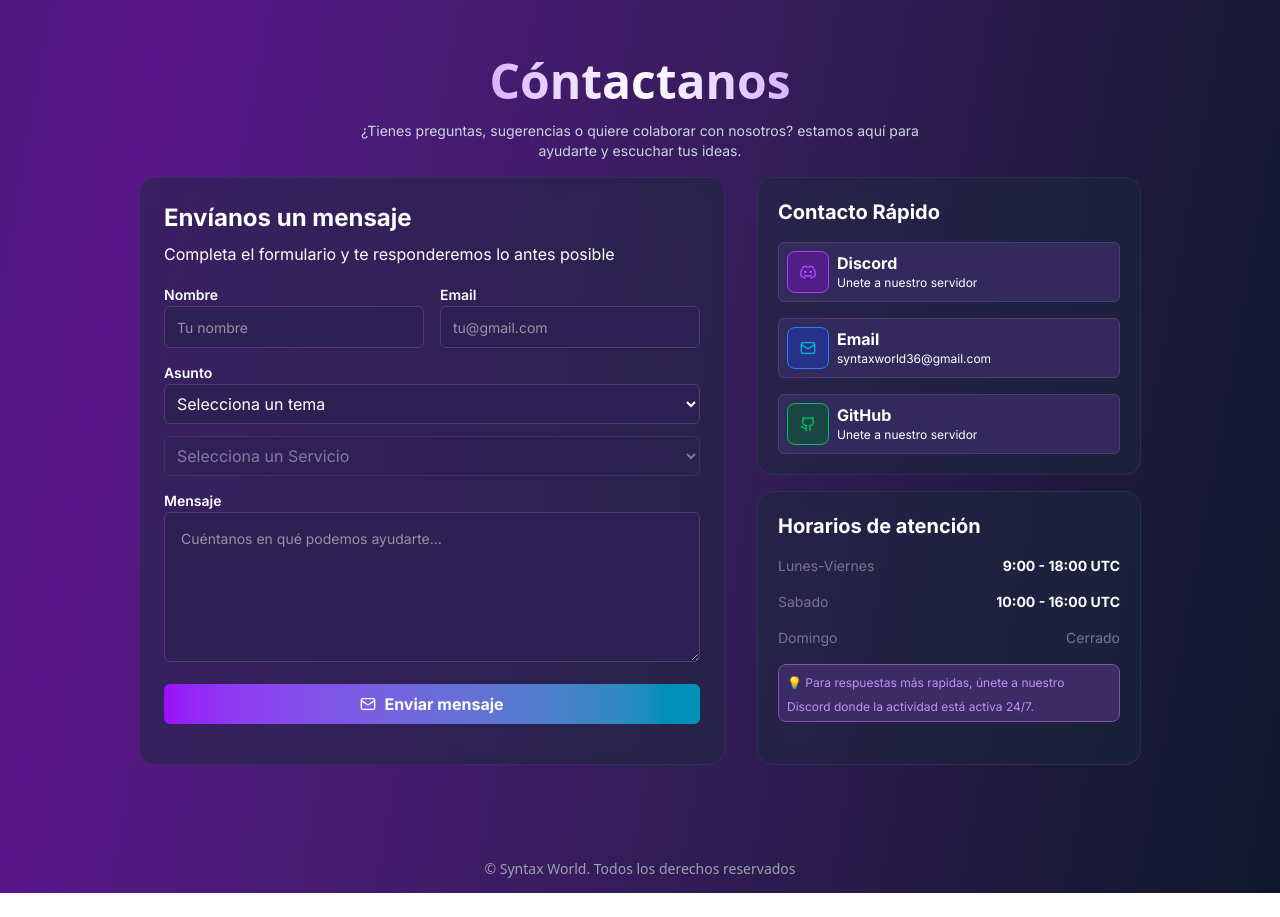
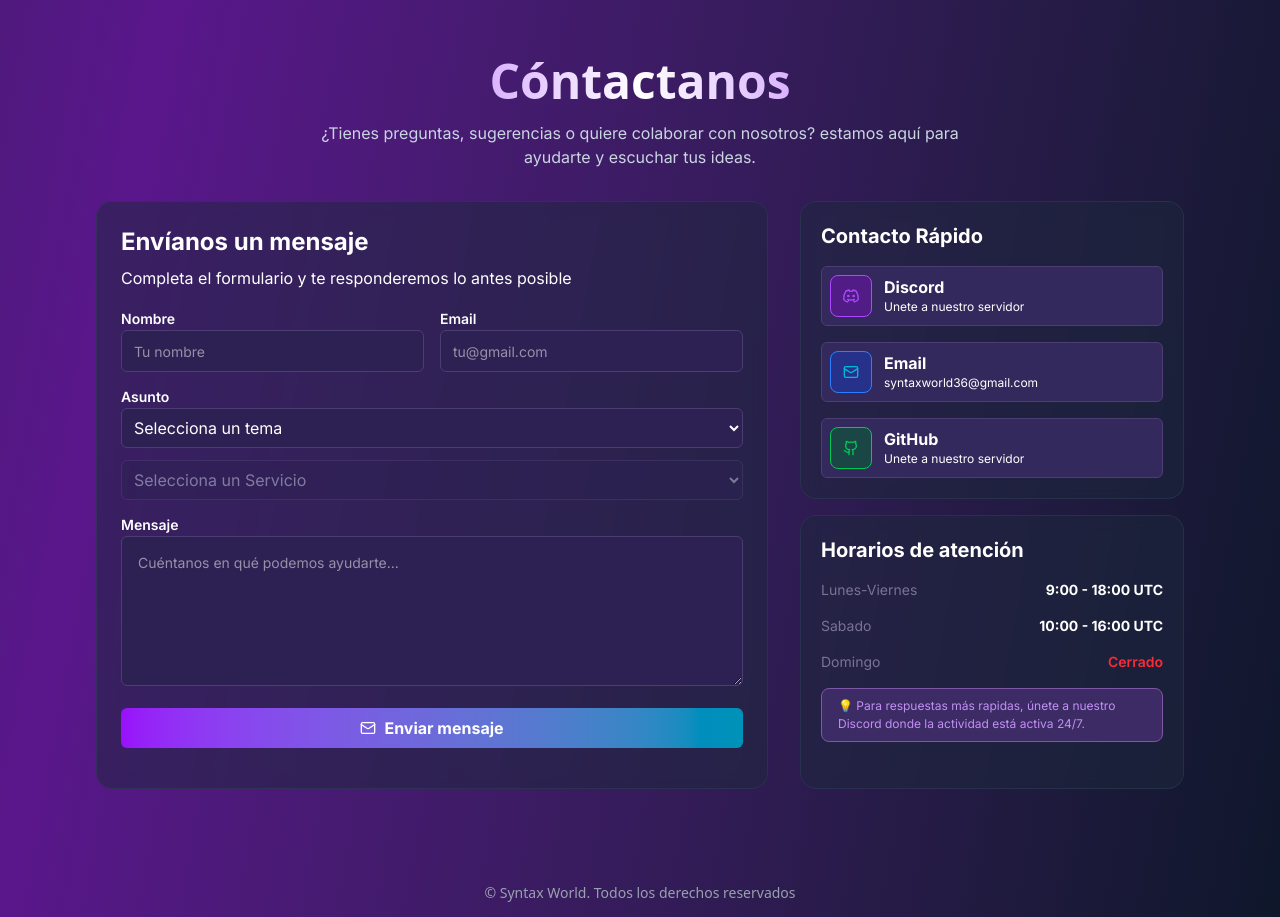
Before and after one commit to Anti-VibeCoders/Syntax-Worlds-Presentation, a React (Vite) app: page / in a window 1280 px wide. Shown: the part 6160-7077 px from the top of the page. Before the commit the page ends 7053 px from the top, so only its background shows below. Built offline with nearby package versions, Linux system fonts and the light colour scheme.

Commit message:
fix: change label to their respective tag

```diff
--- a/src/components/Conctacs.jsx
+++ b/src/components/Conctacs.jsx
@@ -2,21 +2,21 @@ import Message from "./Message";
 import FastConctacs from "./FastConctacs";
 import WorkingHours from "./WorkingHours";
 
-function Conctacs(){
-    return(
+function Conctacs() {
+    return (
         <>
-     <div className="flex flex-col gap-4 items-center justify-center w-full py-20">
+            <div className="contact-container flex flex-col gap-8 items-center justify-center w-full py-20" id="contact-container">
                 <div className="flex flex-col gap-4 text-center w-full items-center overflow-hidden">
-            <label className="text-5xl font-bold bg-gradient-to-r from-purple-300 via-white to-purple-300 bg-clip-text text-transparent text-center max-lg:text-4xl max-md:text-3xl max-sm:text-3xl">Cóntactanos</label>
-            <p className="text-sm text-slate-300 font-inter max-w-[70ch] mx-auto text-center max-sm:px-4">¿Tienes preguntas, sugerencias o quiere colaborar con nosotros? estamos aquí para ayudarte y escuchar tus ideas.</p>
+                    <h2 className="text-5xl font-bold bg-gradient-to-r from-purple-300 via-white to-purple-300 bg-clip-text text-transparent text-center max-lg:text-4xl max-md:text-3xl max-sm:text-3xl ;leading-normal">Cóntactanos</h2>
+                    <p className="text-base max-md:text-base text-slate-300 font-inter max-w-[70ch] mx-auto text-center max-sm:px-4">¿Tienes preguntas, sugerencias o quiere colaborar con nosotros? estamos aquí para ayudarte y escuchar tus ideas.</p>
                 </div>
                 <div className=" max-xl:px-6 max-md:flex-col max-md:items-center flex justify-center gap-8 text-white font-inter w-full">
-        <div className="max-md:w-full">
-            <Message/>
+                    <div className="max-md:w-full w-2xl">
+                        <Message />
                     </div>
                     <div className="flex flex-col gap-4 items-center w-sm max-md:w-full">
-            <FastConctacs/>
-            <WorkingHours/>
+                        <FastConctacs />
+                        <WorkingHours />
                     </div>
                 </div>
             </div>
--- a/src/components/FastConctacs.jsx
+++ b/src/components/FastConctacs.jsx
@@ -3,35 +3,35 @@ function FastConctacs(){
 
     return(
         <>
-        <div className="max-md:w-full flex flex-col gap-4 bg-slate-800/50 backdrop-blur-sm border-slate-700/50 border text-white rounded-2xl p-5 w-full h-full font-inter">
+        <div className="max-md:w-full cursor-pointer flex flex-col gap-4 bg-slate-800/50 backdrop-blur-sm border-slate-700/50 border text-white rounded-2xl p-5 w-full h-full font-inter">
             <b className="text-xl">Contacto Rápido</b>
-            <div className="flex gap-2 bg-[#34295c] border border-[#4C3E73] rounded-md p-2 w-auto h-auto">
-                <div className="card-icon stroke-puyrple-500 text-purple-500 bg-purple-800/50 p-3 border border-purple-500 rounded-lg">
+            <div className="flex gap-3 bg-[#34295c] border border-[#4C3E73] rounded-md p-2 w-auto h-auto">
+                <div className="card-icon stroke-puyrple-500 text-purple-500 bg-purple-800/50 p-3 border border-purple-500 rounded-lg ">
                     <svg xmlns="http://www.w3.org/2000/svg" width="16" height="16" viewBox="0 0 24 24"><g fill="none" stroke="currentColor" stroke-linecap="round" stroke-linejoin="round" stroke-width="2"><path d="M9 3q-2.5.5-5 2q-3 5-3 12q2 2.5 6 4q1-1.5 1.5-3.5M7 17q5 2 10 0m-1.5.5q.5 2 1.5 3.5q4-1.5 6-4q0-7-3-12q-2.5-1.5-5-2l-1 2q-2-.5-4 0L9 3"/><circle cx="8" cy="12" r="1"/><circle cx="16" cy="12" r="1"/></g></svg>
                 </div>
                 <div className="flex flex-col">
                     <b>Discord</b>
-                    <label className="text-xs">Unete a nuestro servidor</label>
+                    <span className="text-xs">Unete a nuestro servidor</span>
                 </div>
             </div>
 
-            <div className="flex gap-2 bg-[#34295c] border border-[#4C3E73] rounded-md p-2 w-auto h-auto">
+            <div className="flex cursor-pointer gap-3 bg-[#34295c] border border-[#4C3E73] rounded-md p-2 w-auto h-auto">
                 <div className="card-icon stroke-blue-500 text-cyan-500 bg-blue-800/50 p-3 border border-blue-500 rounded-lg">
                 <svg xmlns="http://www.w3.org/2000/svg" width="16" height="16" viewBox="0 0 24 24" fill="none" stroke="currentColor" stroke-width="2" stroke-linecap="round" stroke-linejoin="round" class="lucide lucide-mail-icon lucide-mail"><path d="m22 7-8.991 5.727a2 2 0 0 1-2.009 0L2 7"/><rect x="2" y="4" width="20" height="16" rx="2"/></svg>
                 </div>
                 <div className="flex flex-col">
                     <b>Email</b>
-                    <label className="text-xs">syntaxworld36@gmail.com</label>
+                    <span className="text-xs">syntaxworld36@gmail.com</span>
                 </div>
             </div>
 
-            <div className="flex gap-2 bg-[#34295c] border border-[#4C3E73] rounded-md p-2 w-auto h-auto" onClick={WindowGithub}>
+            <div className="flex cursor-pointer gap-3 bg-[#34295c] border border-[#4C3E73] rounded-md p-2 w-auto h-auto" onClick={WindowGithub}>
                 <div className="card-icon stroke-green-500 text-green-500 bg-green-800/50 p-3 border border-green-500 rounded-lg">
                     <svg xmlns="http://www.w3.org/2000/svg" width="16" height="16" viewBox="0 0 24 24" fill="none" stroke="currentColor" stroke-width="2" stroke-linecap="round" stroke-linejoin="round" class="lucide lucide-github-icon lucide-github"><path d="M15 22v-4a4.8 4.8 0 0 0-1-3.5c3 0 6-2 6-5.5.08-1.25-.27-2.48-1-3.5.28-1.15.28-2.35 0-3.5 0 0-1 0-3 1.5-2.64-.5-5.36-.5-8 0C6 2 5 2 5 2c-.3 1.15-.3 2.35 0 3.5A5.403 5.403 0 0 0 4 9c0 3.5 3 5.5 6 5.5-.39.49-.68 1.05-.85 1.65-.17.6-.22 1.23-.15 1.85v4"/><path d="M9 18c-4.51 2-5-2-7-2"/></svg>
                 </div>
                 <div className="flex flex-col">
                     <b>GitHub</b>
-                    <label className="text-xs">Unete a nuestro servidor</label>
+                    <span className="text-xs">Unete a nuestro servidor</span>
                 </div>
             </div>
 
--- a/src/components/WorkingHours.jsx
+++ b/src/components/WorkingHours.jsx
@@ -1,19 +1,19 @@
-function WorkingHours(){
-    return(
+function WorkingHours() {
+    return (
         <>
             <div className=" max-md:w-full flex flex-col gap-4 bg-slate-800/50 backdrop-blur-sm border-slate-700/50 border text-white rounded-2xl p-5 w-full h-full font-inter">
                 <b className="text-xl">Horarios de atención</b>
                 <div className="flex justify-between text-sm">
-                <label className="text-[#7a7396]">Lunes-Viernes</label><b>9:00 - 18:00 UTC</b>
+                    <span className="text-[#7a7396]">Lunes-Viernes</span><b>9:00 - 18:00 UTC</b>
                 </div>
                 <div className="flex justify-between text-sm">
-                <label className="text-[#7a7396]">Sabado</label><b>10:00 - 16:00 UTC</b>
+                    <span className="text-[#7a7396]">Sabado</span><b>10:00 - 16:00 UTC</b>
                 </div>
                 <div className="flex justify-between text-sm text-[#7a7396]">
-                <label>Domingo</label><label>Cerrado</label>
+                    <span>Domingo</span><span className="text-red-500 font-semibold">Cerrado</span>
                 </div>
-            <div className="bg-[#3c2b64] border border-[#7f57a7] rounded-lg px-2 py-1">
-                <label className="text-xs text-[#c290f4]">💡 Para respuestas más rapidas, únete a nuestro Discord donde la actividad está activa 24/7.</label>
+                <div className="bg-[#3c2b64] border border-[#7f57a7] rounded-lg px-4 py-2 flex justify-center items-center">
+                    <p className="text-xs leading-normal text-[#c290f4]">💡 Para respuestas más rapidas, únete a nuestro Discord donde la actividad está activa 24/7.</p>
                 </div>
             </div>
         </>
```
Lines whose indentation alone changed are shown as unchanged.
